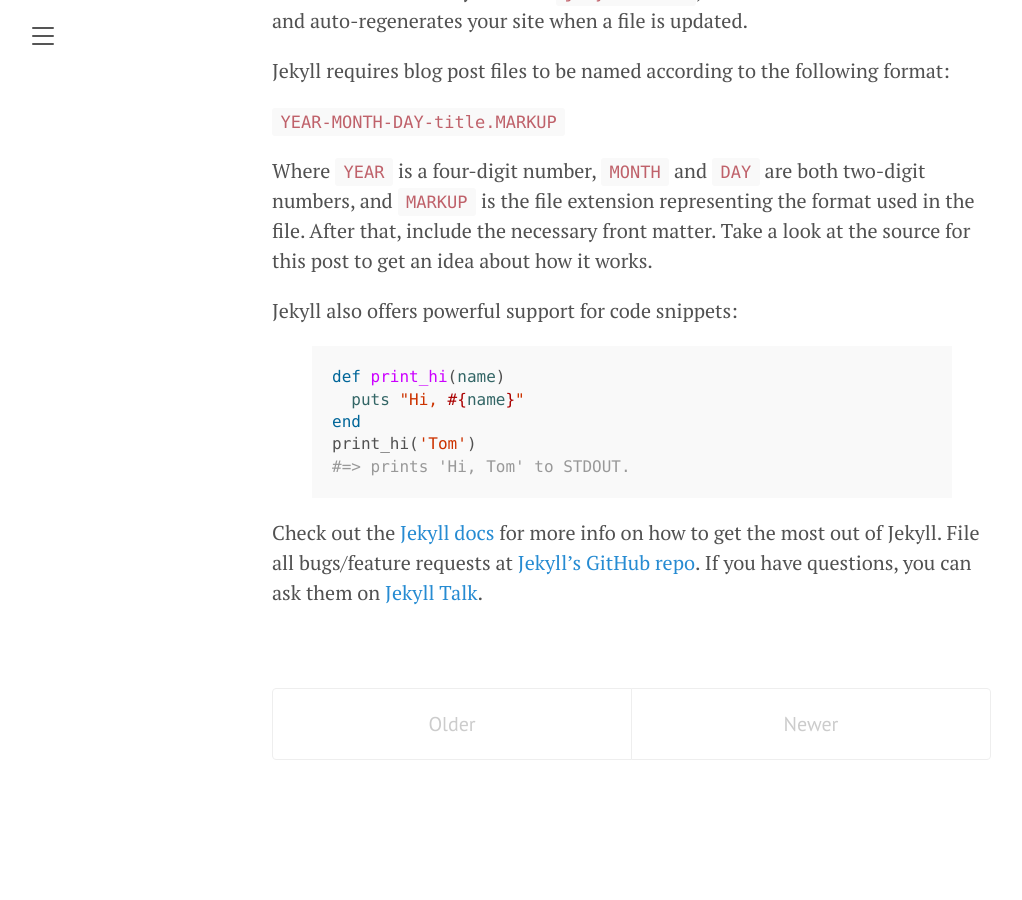
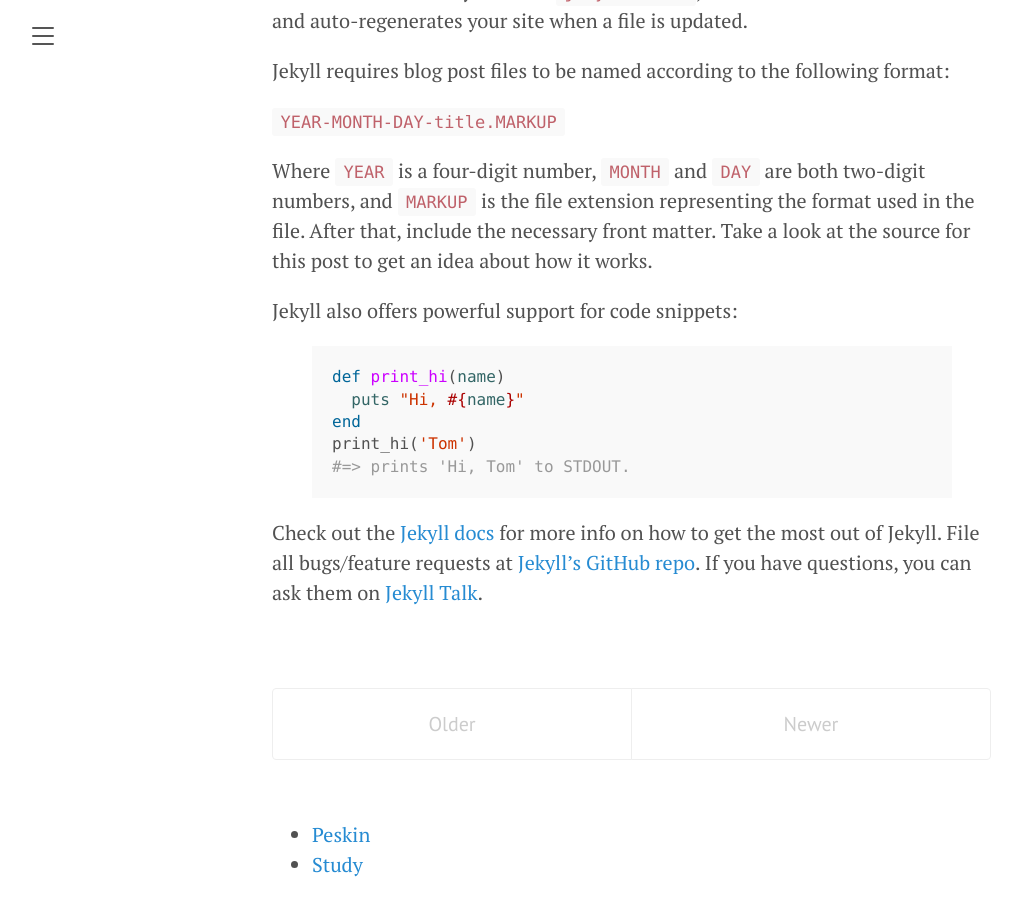
Before and after one commit to hjlee6674/hjlee6674.github.io, a Jekyll site: the page built from index.html, in a window 1280 px wide and 900 px high, scrolled down 5861 px. Shown: the whole window, without its empty margins (8-1030 px from the left). Built offline with Jekyll 4.4.1, drawn with Linux system fonts in a browser that asks for light colours; the list of posts is cut into pages by our own code; before the commit the page ends 6681 px from its top, so only the background shows below that.

Commit message:
04201148

```diff
--- a/_layouts/post.html
+++ b/_layouts/post.html
@@ -1,7 +1,6 @@
 ---
 layout: default
 ---
-
 <div class="post">
   <h1 class="post-title">{{ page.title }}</h1>
   <span class="post-date">{{ page.date | date_to_string }}</span>
--- a/_posts/2023-04-19-Markdown-1.markdown
+++ b/_posts/Markdown/2023-04-19-Markdown-1.markdown
@@ -1,7 +1,7 @@
 ---
 layout: post
 title:  "Markdown 1"
-categories: first
+categories: Study
 ---
 # 목차
 - [목차](#목차)
--- /dev/null
+++ b/category/QFT by Peskin.md
@@ -0,0 +1,7 @@
+---
+
+layout: category
+
+title: Peskin
+
+---
--- /dev/null
+++ b/category/Study.md
@@ -0,0 +1,7 @@
+---
+
+layout: category
+
+title: Study
+
+---
--- a/index.html
+++ b/index.html
@@ -35,3 +35,19 @@
     <span class="pagination-item newer">Newer</span>
   {% endif %}
 </div>
+
+<header class="site-category">
+  <ul>
+
+    {% assign pages_list = site.pages %}
+    {% for node in pages_list %}
+      {% if node.title != null %}
+        {% if node.layout == "category" %}
+          <li><a class="category-link {% if page.url == node.url %} active{% endif %}"
+          href="{{ site.baseurl }}{{ node.url }}">{{ node.title }}</a></li>
+        {% endif %}
+      {% endif %}
+    {% endfor %}
+
+</ul>
+</header>
```
Also changed, not shown: _layouts/category.html (added, +18 -0 lines), about.markdown (+7 -0 lines), _posts/etc/2023-04-17-first.markdown (renamed from _posts/2023-04-17-first.markdown), _posts/etc/2023-04-17-welcome-to-jekyll.markdown (renamed from _posts/2023-04-17-welcome-to-jekyll.markdown).
